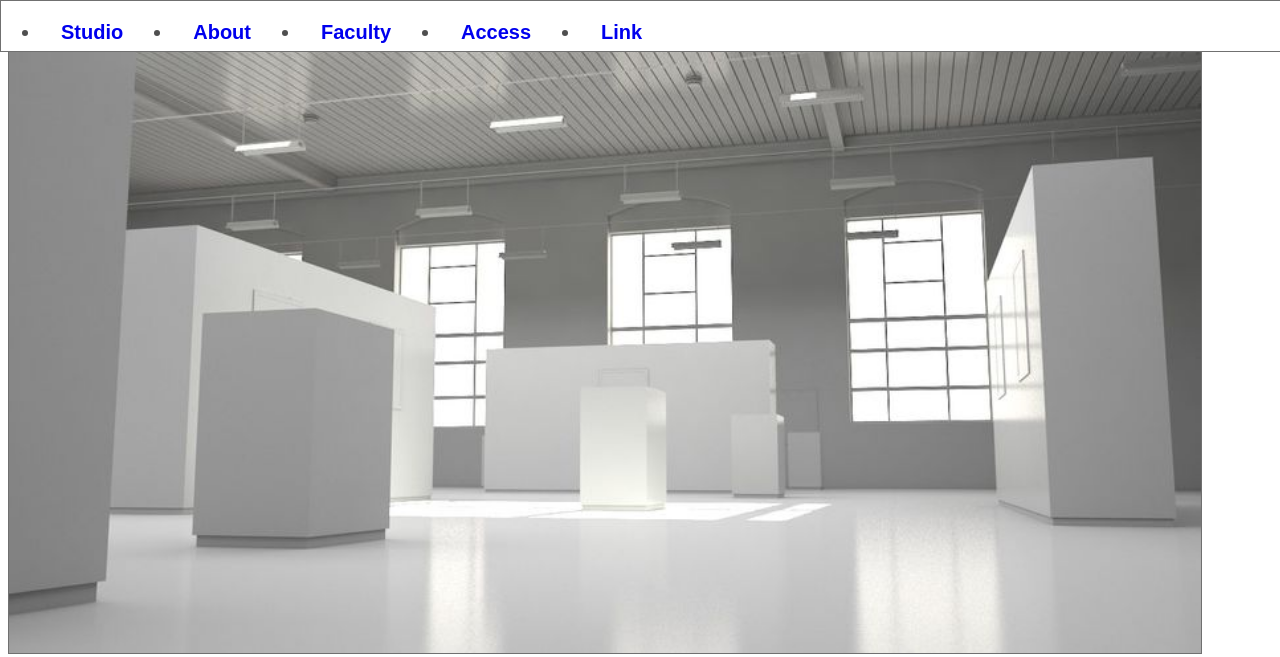
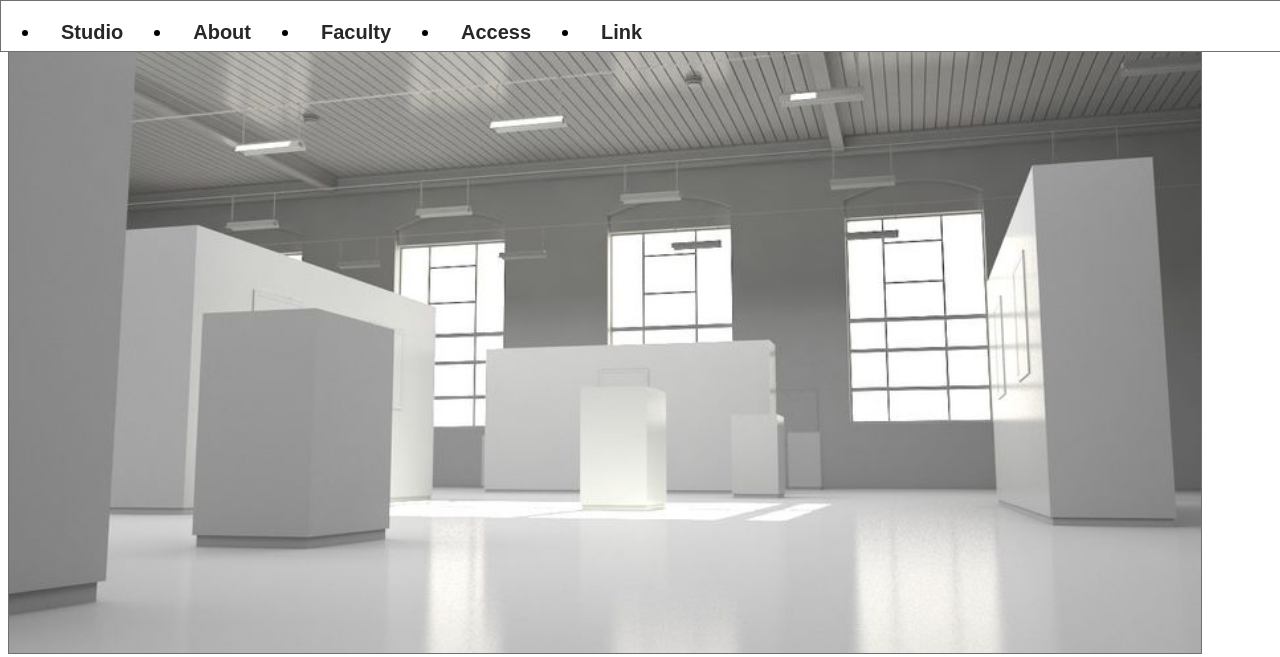
Before and after one commit to tmu-2021-network-1/mariko520, a plain HTML site: page docs/index.html in a window 1280 px wide. Shown: the top 657 px of the page. Drawn offline with Linux system fonts and the light colour scheme; no server answers.

Commit message:
Update style.css

```diff
--- a/docs/style.css
+++ b/docs/style.css
@@ -19,7 +19,6 @@ header{
   text-align:left;
   font: normal normal bold 20px/23px Arial;
   letter-spacing: 0px;
-  color: #4F4F4F;
   opacity: 1;
   list-style:none;
   overflow: hidden;
@@ -33,6 +32,7 @@ header{
 #nav li a{
 text-decoration: none;
 padding:20px;
+color: #272727;
 }
 
 img{
```
